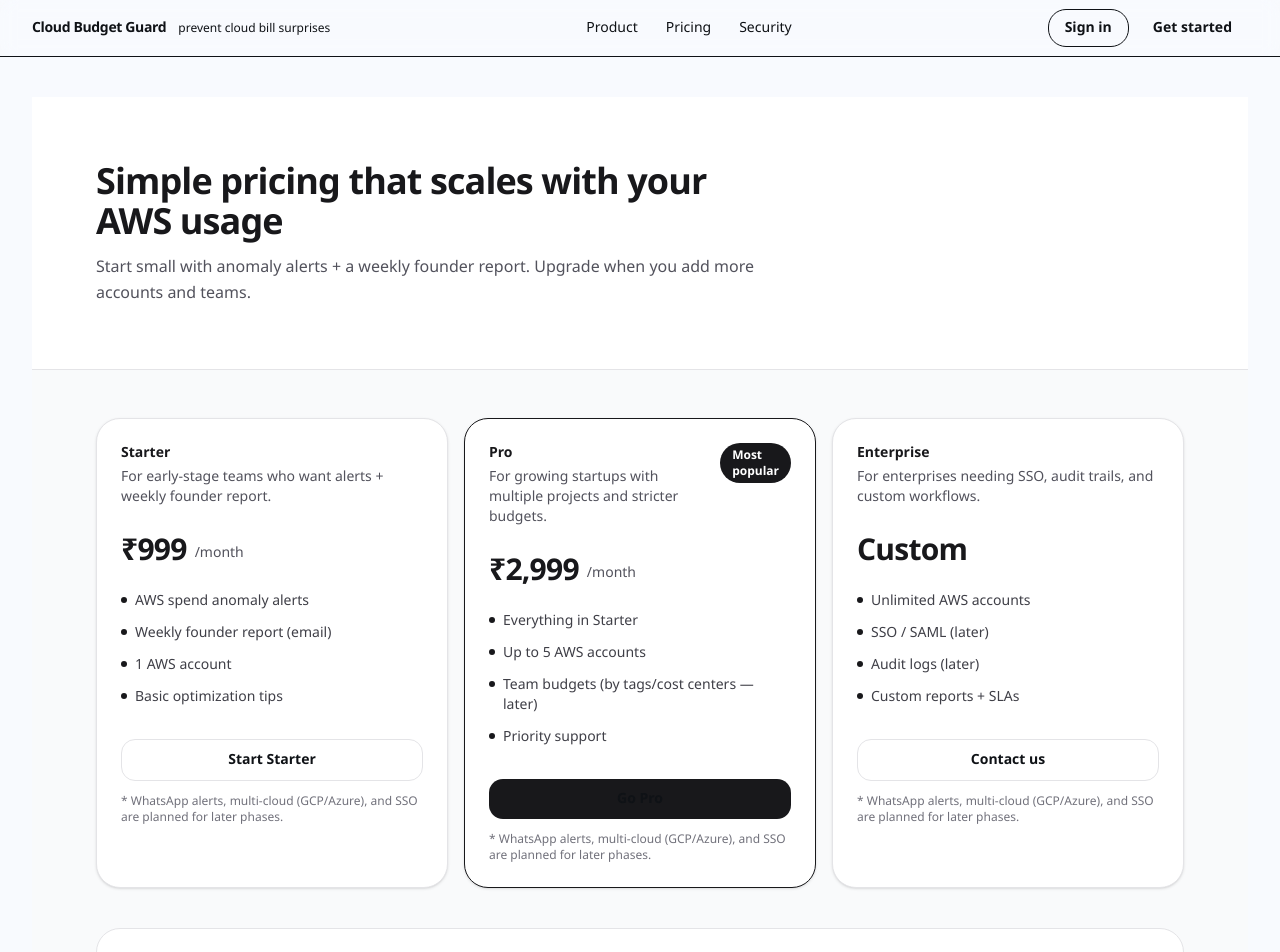
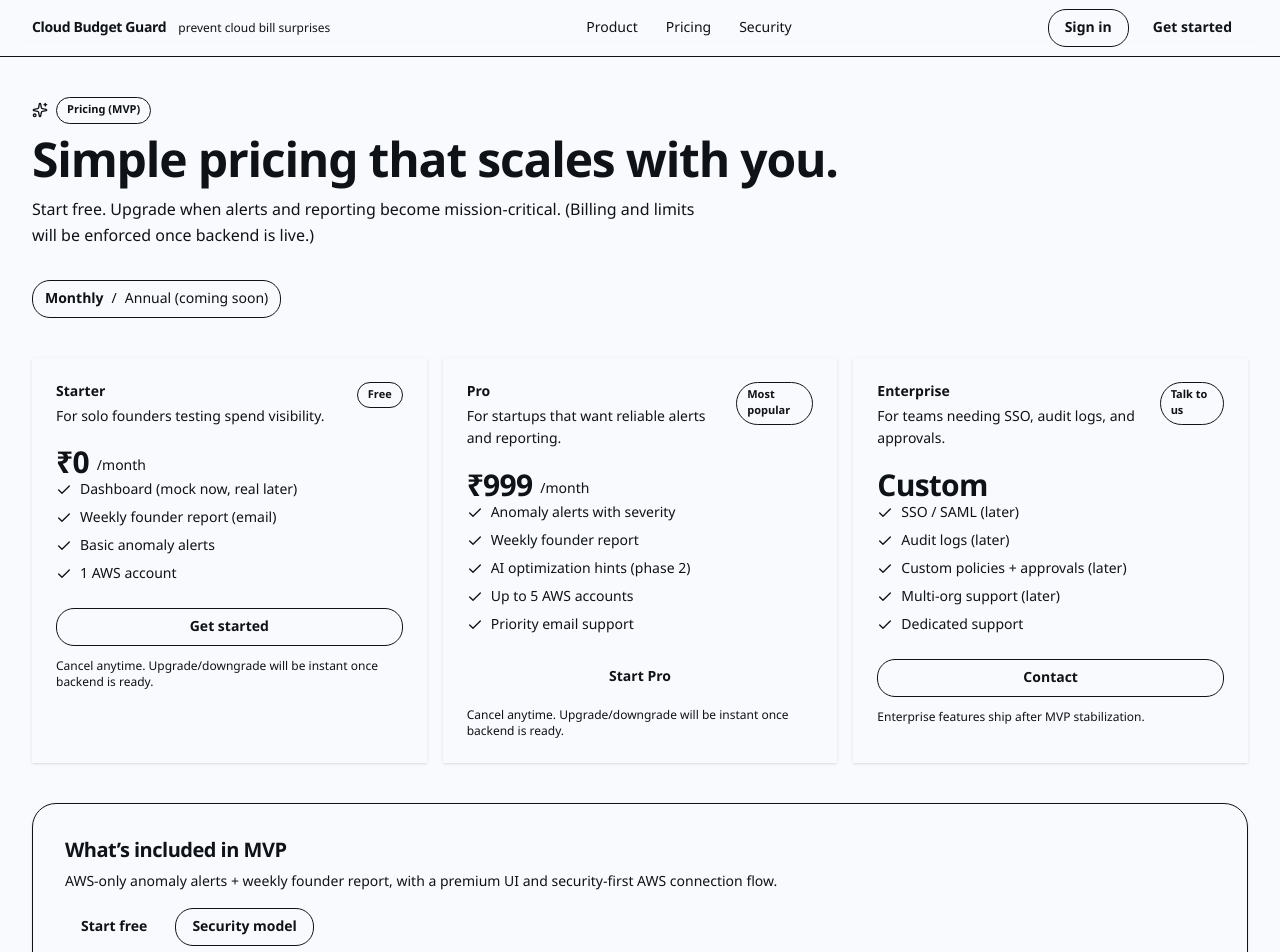
Before and after one commit to sangram-sethi/cloud-billing-tracker, a Next.js app: page /pricing in a window 1280 px wide. Shown: the top 952 px of the page. Built offline with nearby package versions, Linux system fonts and the light colour scheme.

Commit message:
polish(marketing): redesign pricing page with tier cards

```diff
--- a/src/app/(marketing)/pricing/page.tsx
+++ b/src/app/(marketing)/pricing/page.tsx
@@ -1,148 +1,155 @@
 import Link from "next/link";
-import Container from "@/components/Container";
+import { Card, CardContent, CardHeader, CardTitle, CardDescription } from "@/components/ui/Card";
+import { Badge } from "@/components/ui/Badge";
+import { Check, Sparkles } from "lucide-react";
 
 const tiers = [
   {
     name: "Starter",
-    price: "₹999",
-    cadence: "/month",
-    blurb: "For early-stage teams who want alerts + weekly founder report.",
+    price: "₹0",
+    period: "month",
+    desc: "For solo founders testing spend visibility.",
+    badge: "Free",
     features: [
-      "AWS spend anomaly alerts",
+      "Dashboard (mock now, real later)",
       "Weekly founder report (email)",
+      "Basic anomaly alerts",
       "1 AWS account",
-      "Basic optimization tips",
     ],
-    cta: "Start Starter",
-    href: "/signup",
-    highlighted: false,
+    cta: { label: "Get started", href: "/signup" },
   },
   {
     name: "Pro",
-    price: "₹2,999",
-    cadence: "/month",
-    blurb: "For growing startups with multiple projects and stricter budgets.",
+    price: "₹999",
+    period: "month",
+    desc: "For startups that want reliable alerts and reporting.",
+    badge: "Most popular",
+    highlight: true,
     features: [
-      "Everything in Starter",
+      "Anomaly alerts with severity",
+      "Weekly founder report",
+      "AI optimization hints (phase 2)",
       "Up to 5 AWS accounts",
-      "Team budgets (by tags/cost centers — later)",
-      "Priority support",
+      "Priority email support",
     ],
-    cta: "Go Pro",
-    href: "/signup",
-    highlighted: true,
+    cta: { label: "Start Pro", href: "/signup" },
   },
   {
     name: "Enterprise",
     price: "Custom",
-    cadence: "",
-    blurb: "For enterprises needing SSO, audit trails, and custom workflows.",
+    period: "",
+    desc: "For teams needing SSO, audit logs, and approvals.",
+    badge: "Talk to us",
     features: [
-      "Unlimited AWS accounts",
       "SSO / SAML (later)",
       "Audit logs (later)",
-      "Custom reports + SLAs",
+      "Custom policies + approvals (later)",
+      "Multi-org support (later)",
+      "Dedicated support",
     ],
-    cta: "Contact us",
-    href: "/contact",
-    highlighted: false,
+    cta: { label: "Contact", href: "/security" },
   },
 ];
 
 export default function PricingPage() {
   return (
-    <div>
-      <section className="border-b border-zinc-200 bg-white">
-        <Container className="py-14 sm:py-16">
-          <div className="max-w-2xl">
-            <h1 className="text-3xl font-semibold tracking-tight text-zinc-900 sm:text-4xl">
-              Simple pricing that scales with your AWS usage
+    <div className="space-y-10">
+      <section className="space-y-3">
+        <div className="flex items-center gap-2">
+          <Sparkles className="h-4 w-4 text-muted-foreground" />
+          <Badge variant="neutral">Pricing (MVP)</Badge>
+        </div>
+        <h1 className="text-4xl font-semibold tracking-tight text-foreground sm:text-5xl">
+          Simple pricing that scales with you.
         </h1>
-            <p className="mt-3 text-sm leading-relaxed text-zinc-600 sm:text-base">
-              Start small with anomaly alerts + a weekly founder report. Upgrade when you add more
-              accounts and teams.
+        <p className="max-w-2xl text-base leading-relaxed text-muted-foreground">
+          Start free. Upgrade when alerts and reporting become mission-critical. (Billing and limits will
+          be enforced once backend is live.)
         </p>
+
+        {/* Toggle placeholder */}
+        <div className="mt-5 inline-flex items-center gap-2 rounded-xl border border-border bg-surface px-3 py-2 text-sm">
+          <span className="font-semibold text-foreground">Monthly</span>
+          <span className="text-muted-foreground">/</span>
+          <span className="text-muted-foreground">Annual (coming soon)</span>
         </div>
-        </Container>
       </section>
 
-      <section className="bg-zinc-50/60">
-        <Container className="py-12">
-          <div className="grid gap-4 lg:grid-cols-3">
+      <section className="grid gap-4 lg:grid-cols-3">
         {tiers.map((t) => (
-              <div
-                key={t.name}
-                className={[
-                  "rounded-2xl border bg-white p-6 shadow-sm",
-                  t.highlighted ? "border-zinc-900" : "border-zinc-200",
-                ].join(" ")}
-              >
+          <Card key={t.name} glow={!!t.highlight} className={t.highlight ? "border-primary/30" : ""}>
+            <CardHeader>
               <div className="flex items-start justify-between gap-4">
                 <div>
-                    <h2 className="text-sm font-semibold text-zinc-900">{t.name}</h2>
-                    <p className="mt-1 text-sm text-zinc-600">{t.blurb}</p>
+                  <CardTitle>{t.name}</CardTitle>
+                  <CardDescription>{t.desc}</CardDescription>
                 </div>
-                  {t.highlighted ? (
-                    <span className="rounded-full bg-zinc-900 px-3 py-1 text-xs font-semibold text-white">
-                      Most popular
-                    </span>
+                <Badge variant={t.highlight ? "default" : "neutral"}>{t.badge}</Badge>
+              </div>
+
+              <div className="mt-4">
+                <div className="flex items-end gap-2">
+                  <p className="text-3xl font-semibold tracking-tight text-foreground">{t.price}</p>
+                  {t.period ? (
+                    <p className="pb-1 text-sm text-muted-foreground">/{t.period}</p>
                   ) : null}
                 </div>
+              </div>
+            </CardHeader>
 
-                <div className="mt-6 flex items-end gap-2">
-                  <div className="text-3xl font-semibold tracking-tight text-zinc-900">
-                    {t.price}
-                  </div>
-                  <div className="pb-1 text-sm text-zinc-600">{t.cadence}</div>
-                </div>
-
-                <ul className="mt-6 space-y-3 text-sm text-zinc-700">
+            <CardContent>
+              <ul className="space-y-2 text-sm text-muted-foreground">
                 {t.features.map((f) => (
-                    <li key={f} className="flex gap-2">
-                      <span className="mt-1.5 h-1.5 w-1.5 rounded-full bg-zinc-900" />
+                  <li key={f} className="flex items-start gap-2">
+                    <Check className="mt-0.5 h-4 w-4" />
                     <span>{f}</span>
                   </li>
                 ))}
               </ul>
 
+              <div className="mt-6">
                 <Link
-                  href={t.href}
+                  href={t.cta.href}
                   className={[
-                    "mt-8 inline-flex w-full items-center justify-center rounded-lg px-4 py-2.5 text-sm font-semibold transition-colors",
-                    t.highlighted
-                      ? "bg-zinc-900 text-white hover:bg-zinc-800"
-                      : "border border-zinc-200 text-zinc-900 hover:bg-zinc-50",
+                    "inline-flex w-full items-center justify-center rounded-xl px-4 py-2 text-sm font-semibold transition",
+                    t.highlight
+                      ? "bg-foreground text-background hover:opacity-90"
+                      : "border border-border bg-surface text-foreground hover:bg-surface-2",
                   ].join(" ")}
                 >
-                  {t.cta}
+                  {t.cta.label}
                 </Link>
 
-                <p className="mt-3 text-xs text-zinc-500">
-                  * WhatsApp alerts, multi-cloud (GCP/Azure), and SSO are planned for later phases.
+                <p className="mt-3 text-xs text-muted-foreground">
+                  {t.name === "Enterprise"
+                    ? "Enterprise features ship after MVP stabilization."
+                    : "Cancel anytime. Upgrade/downgrade will be instant once backend is ready."}
                 </p>
               </div>
+            </CardContent>
+          </Card>
         ))}
+      </section>
+
+      <section className="rounded-2xl border border-border bg-surface p-8 shadow-sm">
+        <h2 className="text-xl font-semibold tracking-tight text-foreground">What’s included in MVP</h2>
+        <p className="mt-2 text-sm text-muted-foreground">
+          AWS-only anomaly alerts + weekly founder report, with a premium UI and security-first AWS connection flow.
+        </p>
+        <div className="mt-4 flex flex-col gap-3 sm:flex-row">
+          <Link
+            href="/signup"
+            className="inline-flex items-center justify-center rounded-xl bg-foreground px-4 py-2 text-sm font-semibold text-background hover:opacity-90 transition"
+          >
+            Start free
+          </Link>
+          <Link
+            href="/security"
+            className="inline-flex items-center justify-center rounded-xl border border-border bg-surface px-4 py-2 text-sm font-semibold text-foreground hover:bg-surface-2 transition"
+          >
+            Security model
+          </Link>
         </div>
-
-          <div className="mt-10 rounded-2xl border border-zinc-200 bg-white p-6">
-            <h3 className="text-sm font-semibold text-zinc-900">FAQ (quick)</h3>
-            <div className="mt-4 grid gap-6 sm:grid-cols-2">
-              <div>
-                <p className="text-sm font-medium text-zinc-900">Do you need AWS access?</p>
-                <p className="mt-1 text-sm text-zinc-600">
-                  Not for the UI demo. You can explore with mocked data first, then connect AWS via
-                  a secure IAM role when ready.
-                </p>
-              </div>
-              <div>
-                <p className="text-sm font-medium text-zinc-900">Can I cancel anytime?</p>
-                <p className="mt-1 text-sm text-zinc-600">
-                  Yes. Billing and subscriptions will be added after the MVP UX is finalized.
-                </p>
-              </div>
-            </div>
-          </div>
-        </Container>
       </section>
     </div>
   );
```
Lines whose indentation alone changed are shown as unchanged.
